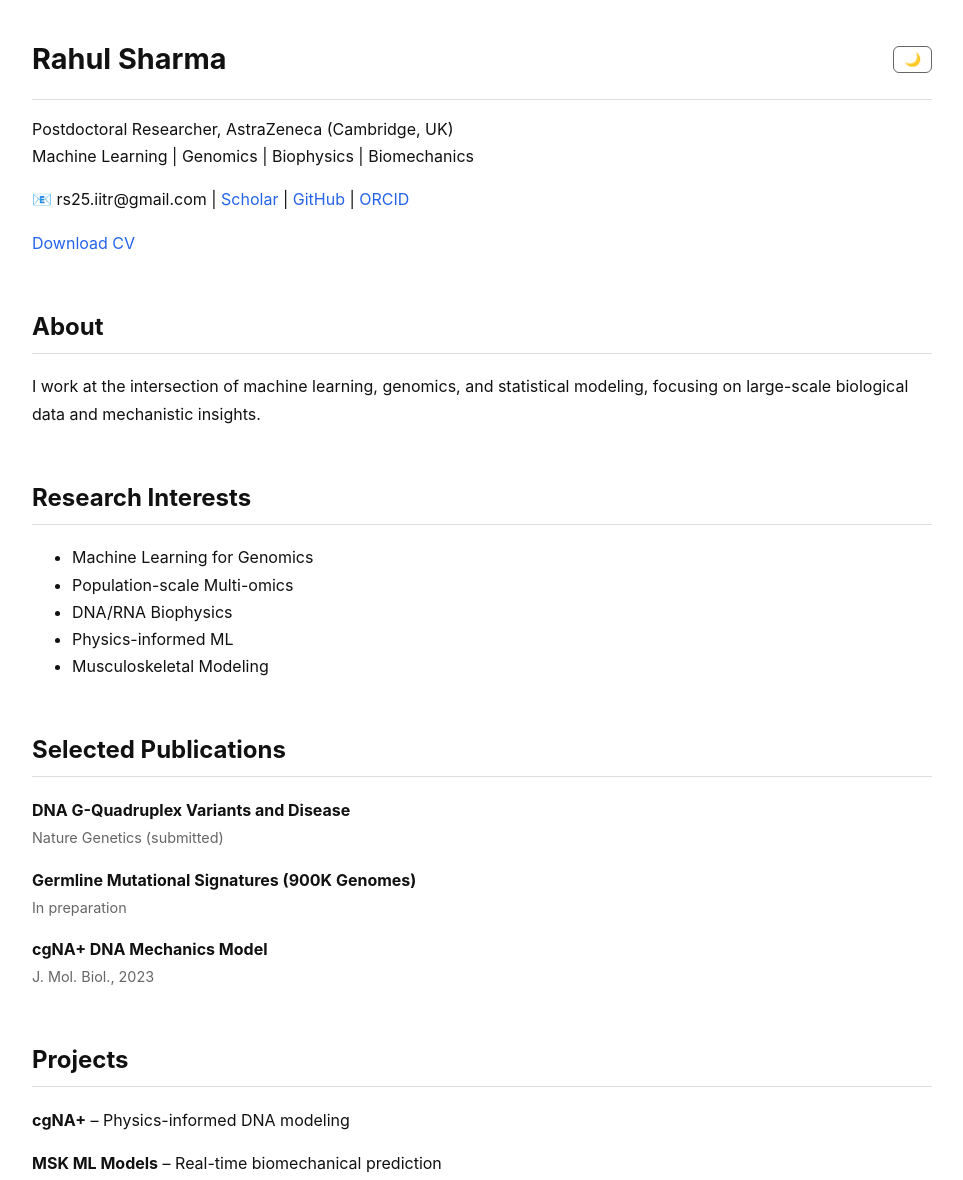
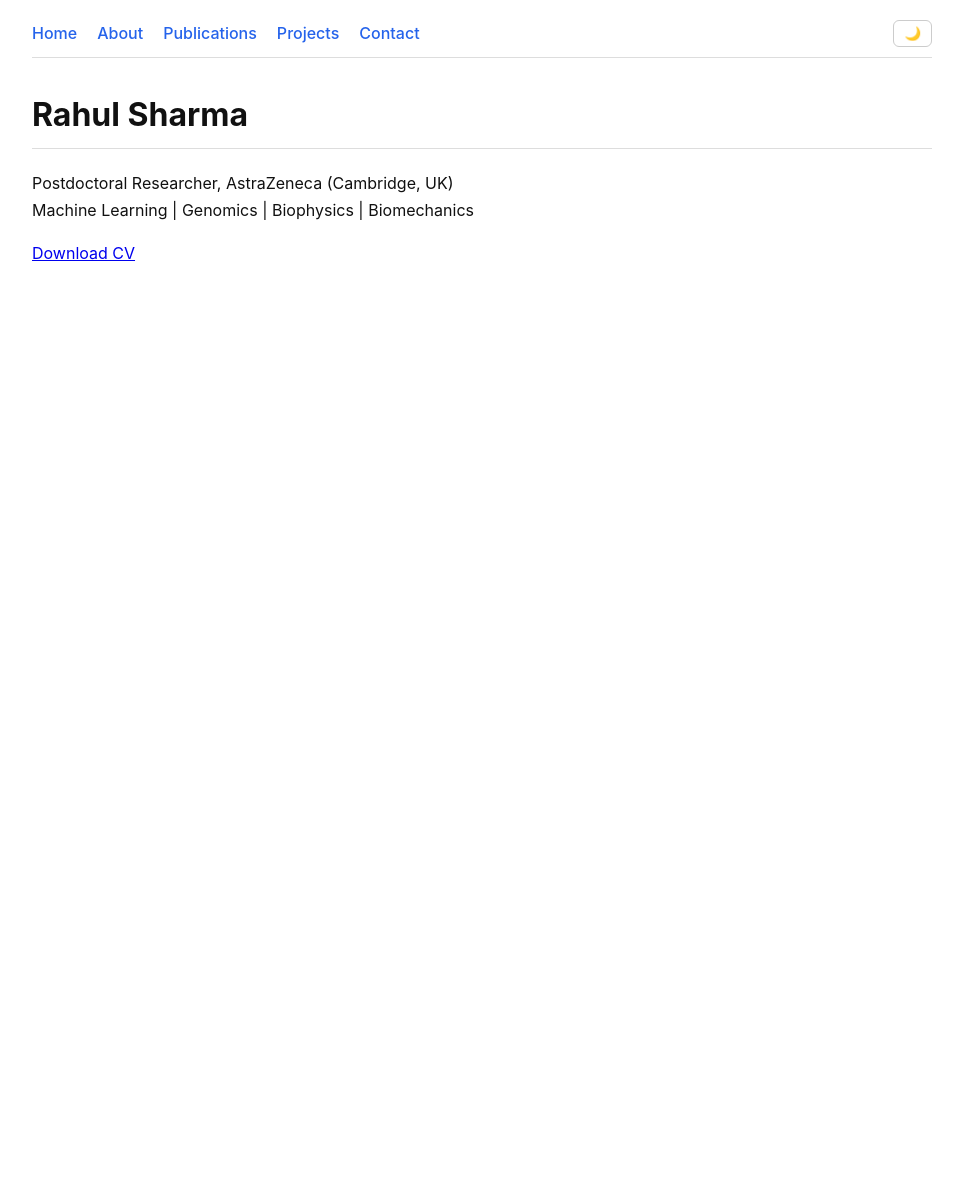
Before and after one commit to rahul2512/rahul2512.github.io, a plain HTML site: page index.html in a window 1280 px wide. Shown: the whole page, without its empty margins (158-1121 px from the left). After the commit the page ends 800 px from the top, so only its background shows below. Drawn offline with Linux system fonts and the light colour scheme.

Commit message:
Update index.html

```diff
--- a/index.html
+++ b/index.html
@@ -1,108 +1,23 @@
 <!DOCTYPE html>
-<html lang="en">
+<html>
 <head>
-<meta charset="UTF-8">
-<meta name="viewport" content="width=device-width, initial-scale=1.0">
-
   <title>Rahul Sharma</title>
-
-<style>
-:root {
-  --bg: #ffffff;
-  --text: #111;
-  --accent: #2563eb;
-  --muted: #666;
-}
-
-body.dark {
-  --bg: #0f172a;
-  --text: #e5e7eb;
-  --accent: #60a5fa;
-  --muted: #9ca3af;
-}
-
-body {
-  margin: 0;
-  font-family: -apple-system, BlinkMacSystemFont, sans-serif;
-  background: var(--bg);
-  color: var(--text);
-  line-height: 1.7;
-  transition: 0.3s;
-}
-
-/* Layout */
-.container {
-  max-width: 900px;
-  margin: auto;
-  padding: 20px;
-}
-
-/* Header */
-.header {
-  position: sticky;
-  top: 0;
-  background: var(--bg);
-  padding: 15px 0;
-  border-bottom: 1px solid #ddd;
-  display: flex;
-  justify-content: space-between;
-  align-items: center;
-}
-
-h1 {
-  margin: 0;
-  font-size: 1.8rem;
-}
-
-button {
-  background: none;
-  border: 1px solid var(--muted);
-  padding: 5px 10px;
-  cursor: pointer;
-  border-radius: 6px;
-  color: var(--text);
-}
-
-/* Sections */
-.section {
-  margin: 50px 0;
-}
-
-h2 {
-  border-bottom: 1px solid #ddd;
-  padding-bottom: 5px;
-}
-
-/* Links */
-a {
-  color: var(--accent);
-  text-decoration: none;
-}
-
-a:hover {
-  text-decoration: underline;
-}
-
-/* Publications */
-.pub {
-  margin-bottom: 15px;
-}
-
-.small {
-  color: var(--muted);
-  font-size: 0.9em;
-}
-</style>
+  <link rel="stylesheet" href="style.css">
+  <script src="script.js"></script>
 </head>
 
 <body>
 
-<div class="container">
+<nav>
+  <a href="index.html">Home</a>
+  <a href="about.html">About</a>
+  <a href="publications.html">Publications</a>
+  <a href="projects.html">Projects</a>
+  <a href="contact.html">Contact</a>
+  <button onclick="toggleMode()">🌙</button>
+</nav>
 
-  <div class="header">
 <h1>Rahul Sharma</h1>
-    <button onclick="toggleMode()">🌙</button>
-  </div>
 
 <p>
 Postdoctoral Researcher, AstraZeneca (Cambridge, UK)<br>
@@ -110,68 +25,8 @@ a:hover {
 </p>
 
 <p>
-    📧 rs25.iitr@gmail.com |
-    <a href="https://scholar.google.co.uk/citations?hl=en&user=OPxzxGwAAAAJ">Scholar</a> |
-    <a href="https://github.com/rahul2512">GitHub</a> |
-    <a href="https://orcid.org/0000-0003-0700-3098">ORCID</a>
+<a href="RSharma_CV.pdf">Download CV</a>
 </p>
-
-  <p><a href="RSharma_CV.pdf">Download CV</a></p>
-
-  <div class="section">
-    <h2>About</h2>
-    <p>
-      I work at the intersection of machine learning, genomics, and statistical modeling,
-      focusing on large-scale biological data and mechanistic insights.
-    </p>
-  </div>
-
-  <div class="section">
-    <h2>Research Interests</h2>
-    <ul>
-      <li>Machine Learning for Genomics</li>
-      <li>Population-scale Multi-omics</li>
-      <li>DNA/RNA Biophysics</li>
-      <li>Physics-informed ML</li>
-      <li>Musculoskeletal Modeling</li>
-    </ul>
-  </div>
-
-  <div class="section">
-    <h2>Selected Publications</h2>
-
-    <div class="pub">
-      <b>DNA G-Quadruplex Variants and Disease</b><br>
-      <span class="small">Nature Genetics (submitted)</span>
-    </div>
-
-    <div class="pub">
-      <b>Germline Mutational Signatures (900K Genomes)</b><br>
-      <span class="small">In preparation</span>
-    </div>
-
-    <div class="pub">
-      <b>cgNA+ DNA Mechanics Model</b><br>
-      <span class="small">J. Mol. Biol., 2023</span>
-    </div>
-
-  </div>
-
-  <div class="section">
-    <h2>Projects</h2>
-
-    <p><b>cgNA+</b> – Physics-informed DNA modeling</p>
-    <p><b>MSK ML Models</b> – Real-time biomechanical prediction</p>
-
-  </div>
-
-</div>
-
-<script>
-function toggleMode() {
-  document.body.classList.toggle("dark");
-}
-</script>
 
 </body>
 </html>
```
Lines whose indentation alone changed are shown as unchanged.
